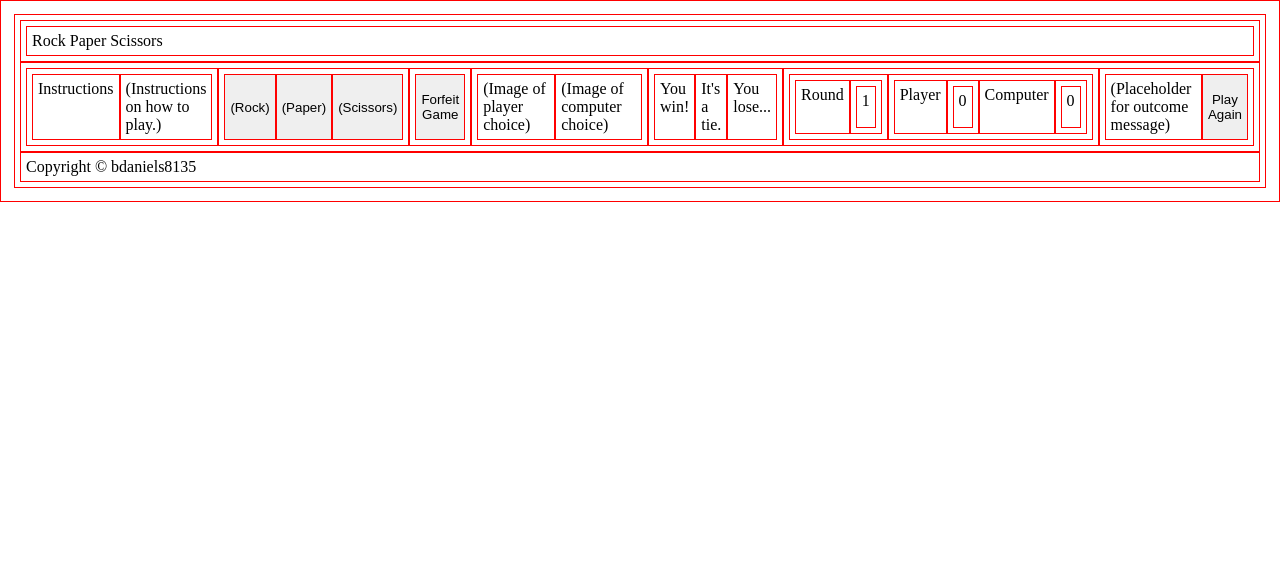
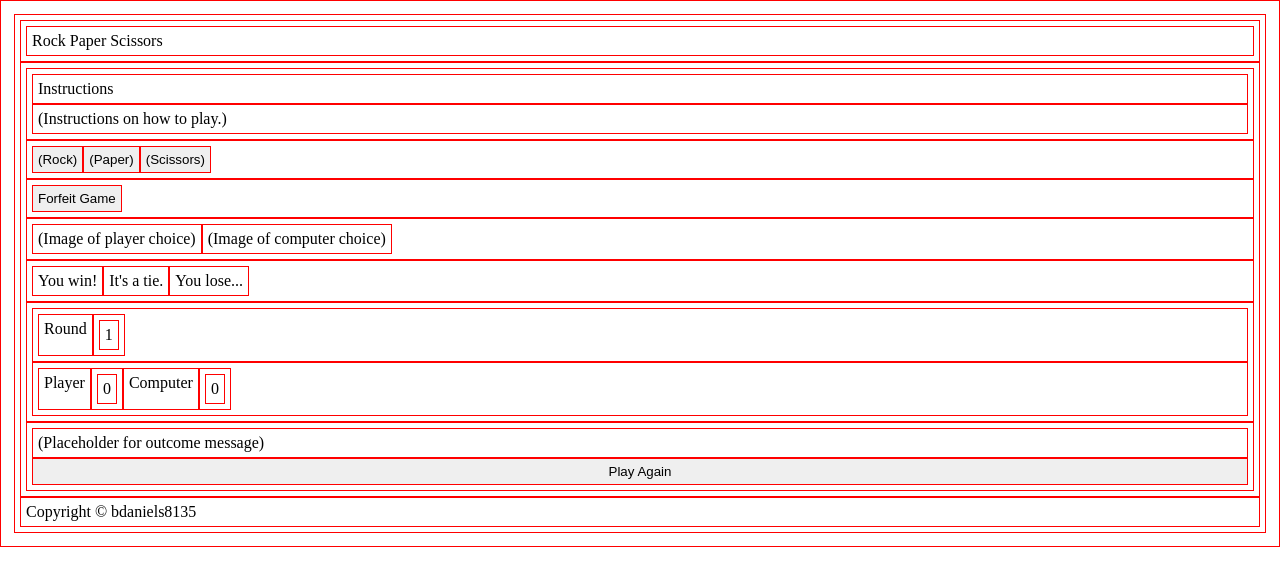
Before and after one commit to bdaniels8135/rock-paper-scissors, a plain HTML site: page index.html in a window 1280 px wide. Drawn offline with Linux system fonts and the light colour scheme.

Commit message:
Create new vertical class for some containers

```diff
--- a/index.html
+++ b/index.html
@@ -15,8 +15,8 @@
         </div>
     </header>
 
-    <main class="container" id="game-container">
-        <div class="container" id="instructions-container">
+    <main class="container vertical" id="game-container">
+        <div class="container vertical" id="instructions-container">
             <div class="text header" id="instructions-header">Instructions</div>
             <div class="text" id="instructions">(Instructions on how to play.)</div>
         </div>
@@ -42,7 +42,7 @@
             <div class="container" id="round-outcome-lose">You lose...</div>
         </div>
 
-        <div class="container" id="scoreboard-container">
+        <div class="container vertical" id="scoreboard-container">
             <div class="container" id="round-info-container">
                 <div class="text" id="round-label">Round</div>
                 <div class="container" id="round-number-container">
@@ -60,7 +60,7 @@
                 </div>
             </div>
         </div>
-        <div class="container" id="game-outcome-container">
+        <div class="container vertical" id="game-outcome-container">
             <div class="text" id="game-outcome-message">(Placeholder for outcome message)</div>
             <button class="button" id="button-play-again">Play Again</button>
         </div>
```
